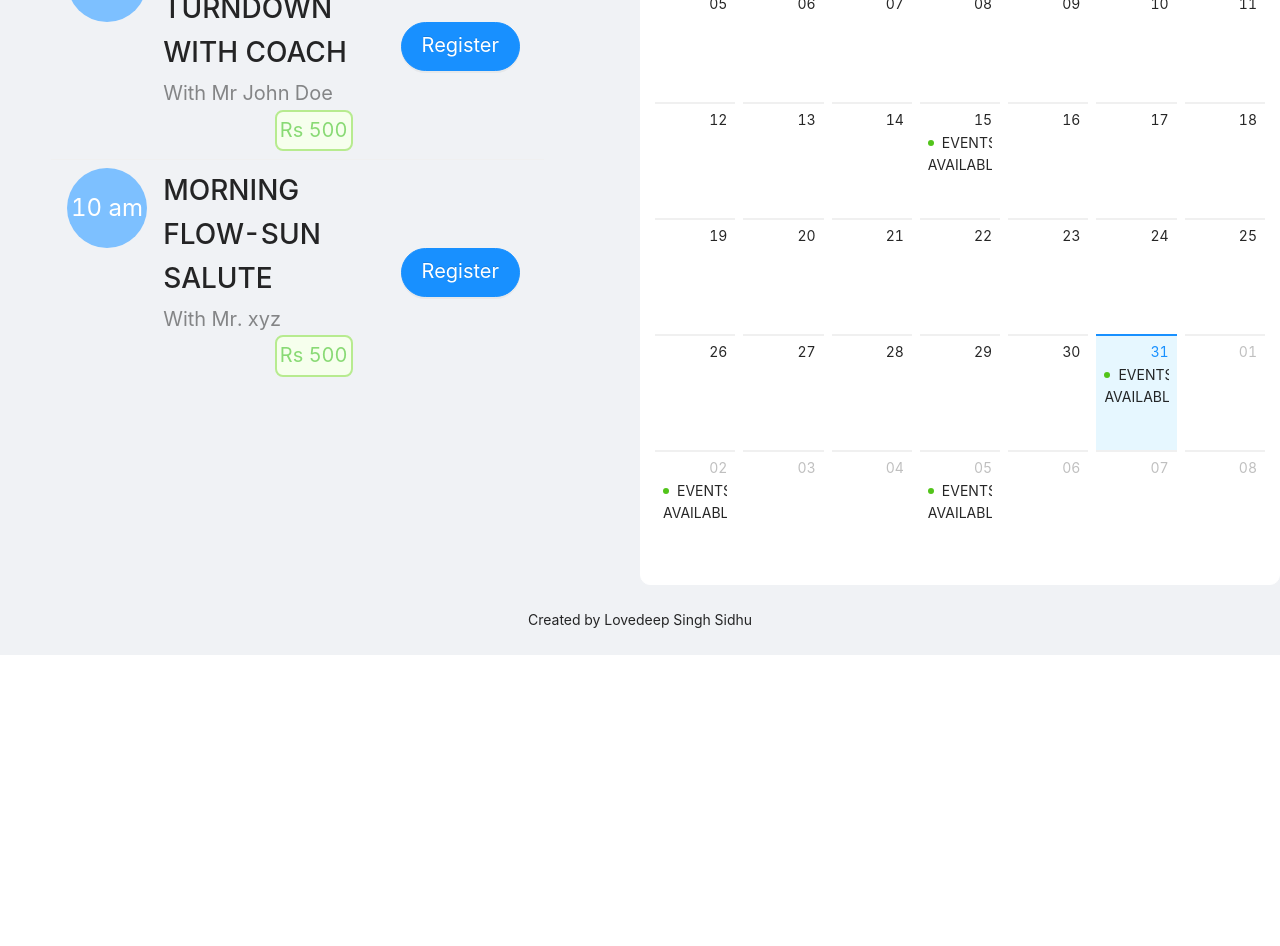
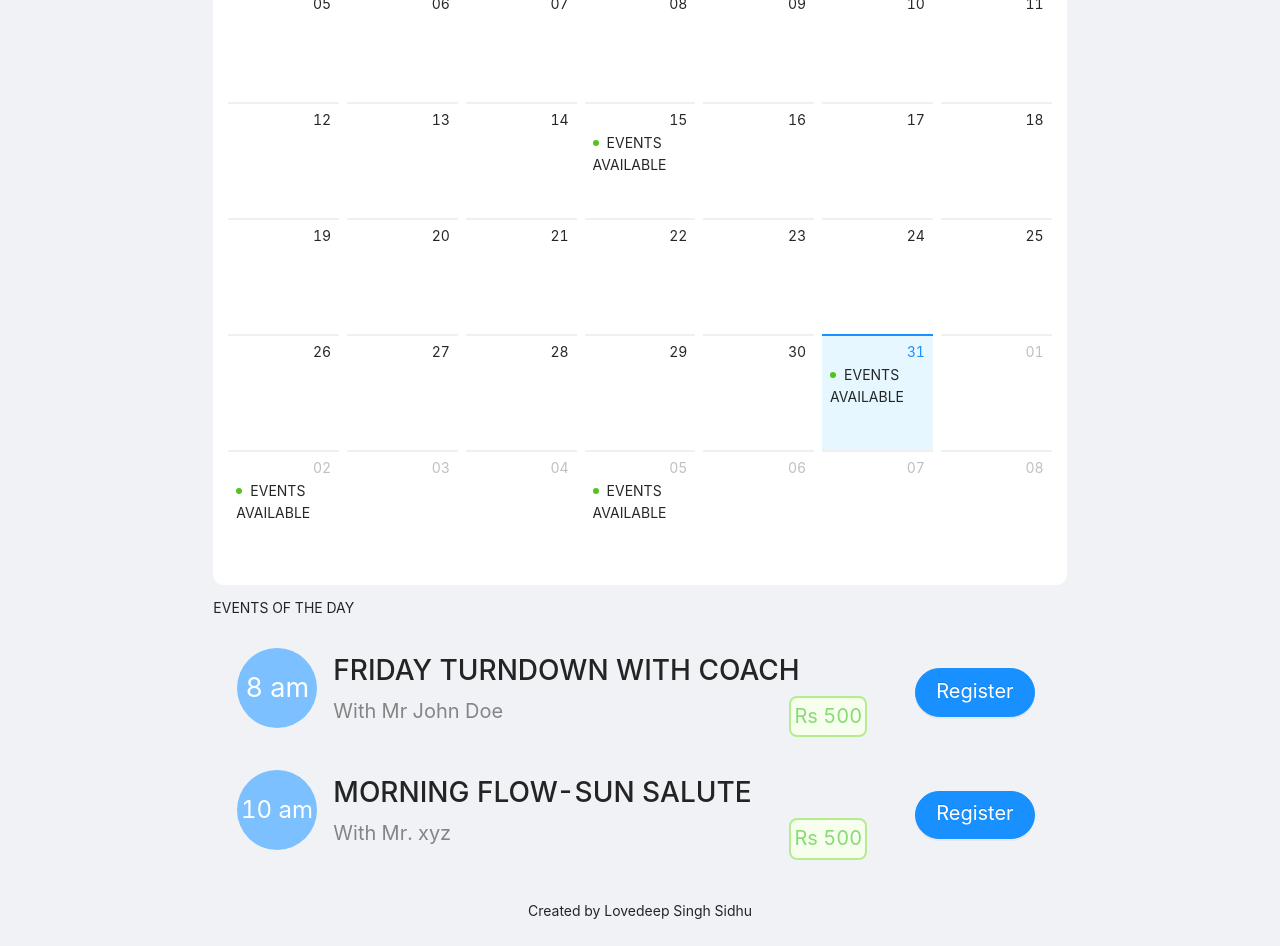
Before and after one commit to hertz4999/event-calendar, a React (Create React App) app: page / in a window 1280 px wide. Shown: the part 400-1346 px from the top of the page. Before the commit the page ends 1055 px from the top, so only its background shows below. Built offline with nearby package versions, Linux system fonts and the light colour scheme.

Commit message:
Another Aesthetics fix

```diff
--- a/src/App.js
+++ b/src/App.js
@@ -222,11 +222,32 @@ class App extends Component {
           <Divider>WELCOME</Divider>
         </Row>
         <Row>
-          <Col span={12}>
+          <Col span={4}></Col>
+          <Col span={16}>
+            <div
+              style={{
+                backgroundColor: "#ffffff",
+                border: "1px solid #ffffff",
+                borderRadius: "10px",
+                padding: "10px",
+              }}
+            >
+              <Calendar
+                dateCellRender={this.dateCellRender}
+                onSelect={this.onSelect}
+                onPanelChange={this.onPanelChange}
+              />
+            </div>
+          </Col>
+          <Col span={4}></Col>
+        </Row>
+        <Row>
+          <Col span={4}></Col>
+          <Col span={16}>
             <List
-              style={{ marginTop: "18%", marginRight: "15%", marginLeft: "8%" }}
+              // style={{ marginTop: "18%", marginRight: "15%", marginLeft: "8%" }}
               header={<div>EVENTS OF THE DAY</div>}
-              size="small"
+              size="large"
               itemLayout="horizontal"
               dataSource={listItems}
               renderItem={(item) => (
@@ -306,22 +327,7 @@ class App extends Component {
               )}
             />
           </Col>
-          <Col span={12}>
-            <div
-              style={{
-                backgroundColor: "#ffffff",
-                border: "1px solid #ffffff",
-                borderRadius: "10px",
-                padding: "10px",
-              }}
-            >
-              <Calendar
-                dateCellRender={this.dateCellRender}
-                onSelect={this.onSelect}
-                onPanelChange={this.onPanelChange}
-              />
-            </div>
-          </Col>
+          <Col span={4}></Col>
         </Row>
         <Footer style={{ textAlign: "center" }}>
           Created by Lovedeep Singh Sidhu
```
